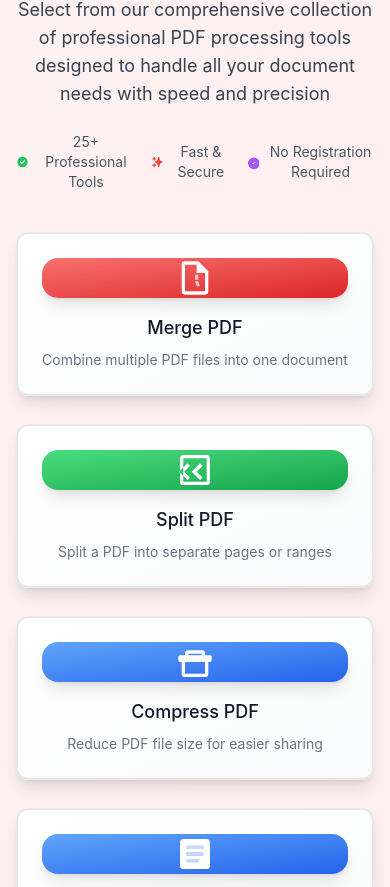
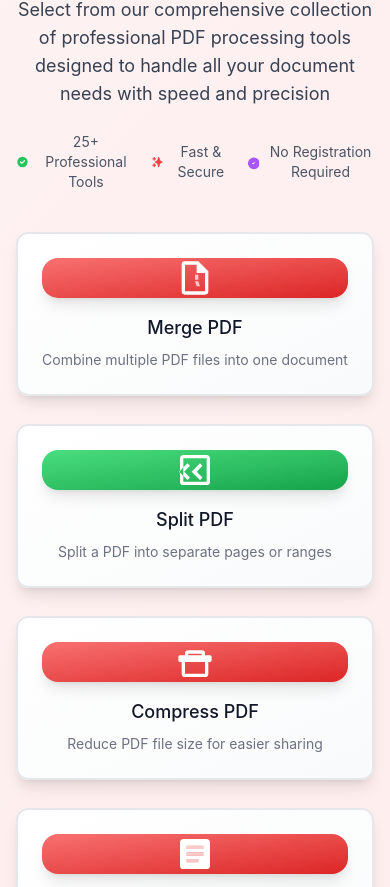
Before and after one commit to hassan005004/Pdf-Wiz, a plain HTML site: page static/index.html in a window 390 px wide. Shown: the part 213-1100 px from the top of the page. Drawn offline with nearby package versions, Linux system fonts and the light colour scheme.

Commit message:
Update interface with red color scheme and improve responsiveness
Updates the color scheme to red and enhances responsiveness across various screen sizes.

Replit-Commit-Author: Agent
Replit-Commit-Session-Id: 2ffa7aa0-fda0-433d-bee9-1b9bf4379ff8
Replit-Commit-Checkpoint-Type: intermediate_checkpoint
Replit-Commit-Screenshot-Url: https://storage.googleapis.com/screenshot-production-us-central1/739af06e-108b-4b54-ab58-66a7fdd0a732/2ffa7aa0-fda0-433d-bee9-1b9bf4379ff8/sBtX5Kr

```diff
--- a/static/index.html
+++ b/static/index.html
@@ -575,7 +575,7 @@
                 <!-- Compress PDF -->
                 <div class="tool-card bg-gradient-to-br from-white to-gray-50 rounded-xl shadow-lg p-6 hover:shadow-2xl transition-all duration-300 cursor-pointer border-2 border-gray-200 hover:border-red-400 hover:scale-105" data-tool="compress">
                     <div class="text-center">
-                        <div class="w-18 h-18 bg-gradient-to-br from-blue-400 to-blue-600 rounded-2xl flex items-center justify-center mx-auto mb-4 shadow-lg">
+                        <div class="w-18 h-18 bg-gradient-to-br from-red-400 to-red-600 rounded-2xl flex items-center justify-center mx-auto mb-4 shadow-lg">
                             <svg class="w-10 h-10 text-white" fill="currentColor" viewBox="0 0 24 24">
                                 <path d="M21,8H18V7A2,2 0 0,0 16,5H8A2,2 0 0,0 6,7V8H3A1,1 0 0,0 2,9V11A1,1 0 0,0 3,12H4V19A2,2 0 0,0 6,21H18A2,2 0 0,0 20,19V12H21A1,1 0 0,0 22,11V9A1,1 0 0,0 21,8M8,7H16V8H8V7M18,19H6V12H18V19Z" />
                             </svg>
@@ -588,7 +588,7 @@
                 <!-- PDF to Word -->
                 <div class="tool-card bg-gradient-to-br from-white to-gray-50 rounded-xl shadow-lg p-6 hover:shadow-2xl transition-all duration-300 cursor-pointer border-2 border-gray-200 hover:border-red-400 hover:scale-105" data-tool="pdf-to-word">
                     <div class="text-center">
-                        <div class="w-18 h-18 bg-gradient-to-br from-blue-400 to-blue-600 rounded-2xl flex items-center justify-center mx-auto mb-4 shadow-lg">
+                        <div class="w-18 h-18 bg-gradient-to-br from-red-400 to-red-600 rounded-2xl flex items-center justify-center mx-auto mb-4 shadow-lg">
                             <svg class="w-10 h-10 text-white" fill="currentColor" viewBox="0 0 24 24">
                                 <path d="M14,17H7V15H14M17,13H7V11H17M17,9H7V7H17M19,3H5C3.89,3 3,3.89 3,5V19A2,2 0 0,0 5,21H19A2,2 0 0,0 21,19V5C21,3.89 20.1,3 19,3Z" />
                                 <path d="M7,15H14V17H7V15M7,11H17V13H7V11M7,7H17V9H7V7Z" fill="currentColor" opacity="0.7"/>
```
